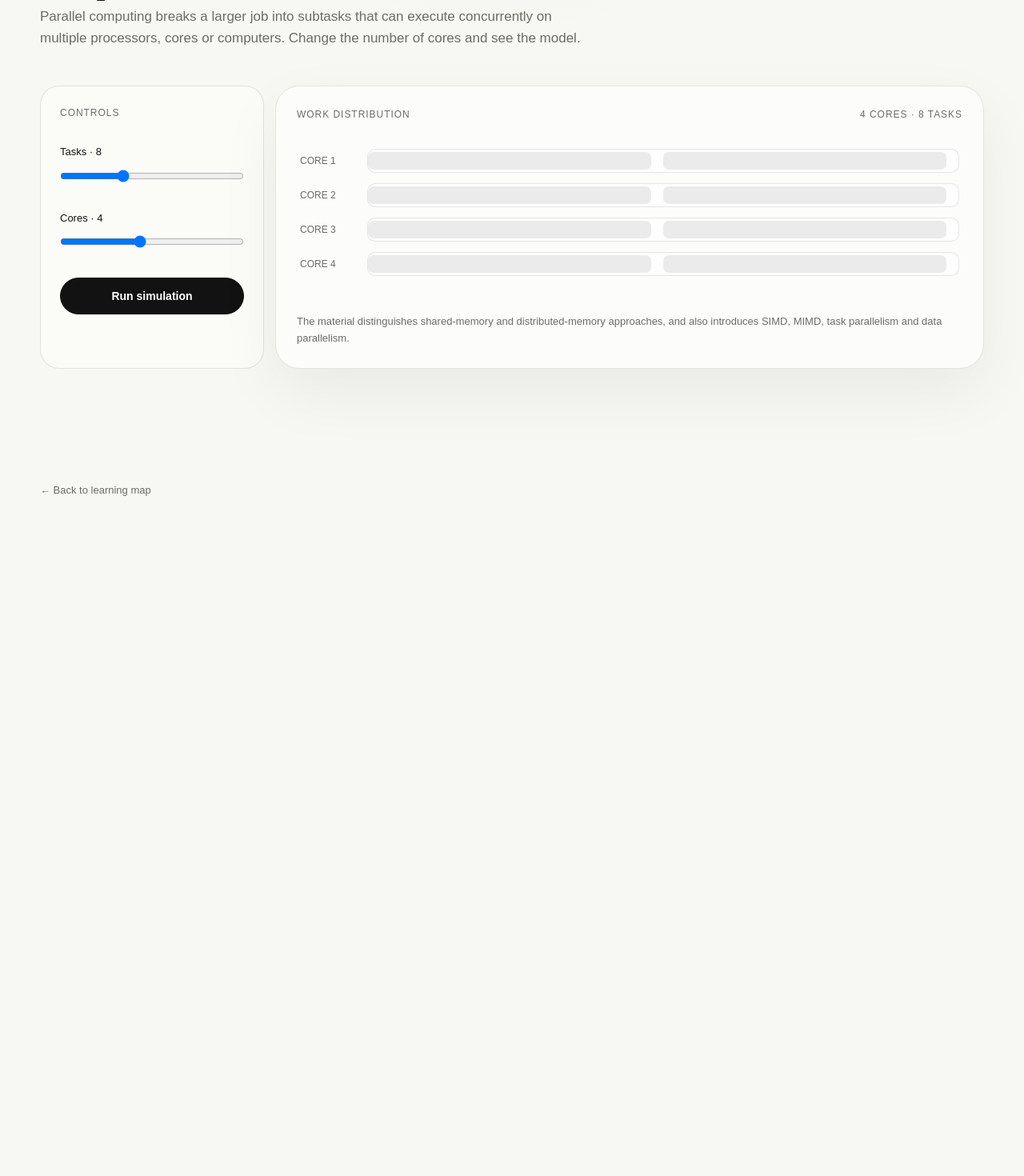
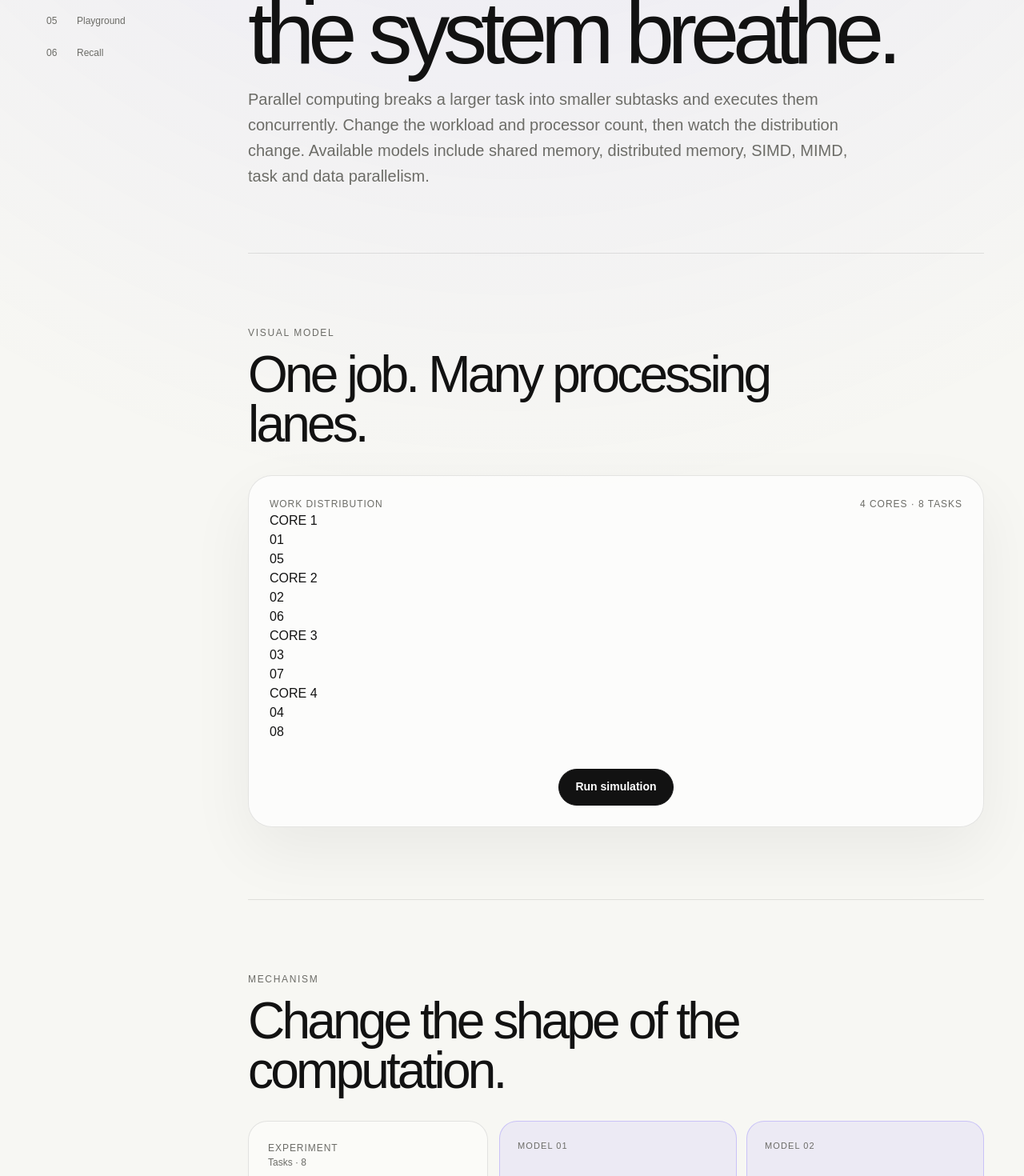
Before and after one commit to veera-raghavann/app, a Next.js app: page /learn/parallel in a window 1280 px wide. Shown: the part 300-1770 px from the top of the page at 80% size. Before the commit the page ends 975 px from the top, so only its background shows below. Built offline with nearby package versions, Linux system fonts and the light colour scheme.

Commit message:
feat: turn parallel computing into interactive simulation

```diff
--- a/src/app/learn/parallel/page.tsx
+++ b/src/app/learn/parallel/page.tsx
@@ -2,33 +2,72 @@
 
 import Link from "next/link";
 import { useMemo, useState } from "react";
+import { motion } from "motion/react";
+import ConceptShell from "@/components/learning/ConceptShell";
+import ParticleFlow from "@/components/learning/ParticleFlow";
 
 export default function ParallelPage() {
   const [cores, setCores] = useState(4);
   const [tasks, setTasks] = useState(8);
   const [running, setRunning] = useState(false);
   const lanes = useMemo(() => Array.from({ length: cores }, (_, i) => i), [cores]);
+  const perLane = Math.ceil(tasks / cores);
 
   return (
-    <main className="shell">
-      <header className="nav"><div className="container nav-inner"><Link className="brand" href="/">APP<span style={{ color: "var(--accent)" }}>.</span></Link><div className="nav-links"><Link href="/learn">Learning map</Link><span>07 / Parallel</span></div><span className="eyebrow"><span className="dot" /> Playground</span></div></header>
-      <section className="section" style={{ paddingTop: 90 }}>
-        <div className="container">
-          <div className="section-head"><div className="section-kicker">Parallel computing</div><h1 style={{ margin: "12px 0 18px", fontSize: "clamp(58px, 9vw, 108px)", lineHeight: .88, letterSpacing: "-.075em" }}>Split the work.</h1><p>Parallel computing breaks a larger job into subtasks that can execute concurrently on multiple processors, cores or computers. Change the number of cores and see the model.</p></div>
-          <div style={{ display: "grid", gridTemplateColumns: "280px minmax(0,1fr)", gap: 14 }}>
-            <div className="card">
-              <div className="card-num">CONTROLS</div>
-              <label style={{ display: "block", marginTop: 30, fontSize: 13 }}>Tasks · {tasks}</label>
-              <input type="range" min="4" max="16" value={tasks} onChange={(e) => setTasks(Number(e.target.value))} style={{ width: "100%", marginTop: 12 }} />
-              <label style={{ display: "block", marginTop: 28, fontSize: 13 }}>Cores · {cores}</label>
-              <input type="range" min="1" max="8" value={cores} onChange={(e) => setCores(Number(e.target.value))} style={{ width: "100%", marginTop: 12 }} />
-              <button className="button primary" style={{ width: "100%", marginTop: 30 }} onClick={() => setRunning(!running)}>{running ? "Pause simulation" : "Run simulation"}</button>
+    <ConceptShell number="06" kicker="Parallel computing" title="Split the work. Watch the system breathe." intro="Parallel computing breaks a larger task into smaller subtasks and executes them concurrently. Change the workload and processor count, then watch the distribution change. Available models include shared memory, distributed memory, SIMD, MIMD, task and data parallelism.">
+      <section className="lesson-section" id="visual">
+        <div className="lesson-kicker">Visual model</div>
+        <h2>One job. Many processing lanes.</h2>
+        <div className="visual-card">
+          <div className="visual-header"><span>WORK DISTRIBUTION</span><span>{cores} CORES · {tasks} TASKS</span></div>
+          <div className="parallel-stage">
+            <ParticleFlow running={running} count={tasks} lanes={cores} />
+            <div className="parallel-lanes">
+              {lanes.map((lane) => (
+                <div className="parallel-lane" key={lane}>
+                  <span>CORE {lane + 1}</span>
+                  <div className="parallel-track">
+                    {Array.from({ length: perLane }, (_, j) => {
+                      const task = lane + j * cores;
+                      if (task >= tasks) return null;
+                      return <motion.div key={task} className="parallel-task" animate={running ? { x: [0, 5, 0] } : { x: 0 }} transition={{ duration: .8, repeat: running ? Infinity : 0, delay: j * .05 }}>{String(task + 1).padStart(2, "0")}</motion.div>;
+                    })}
+                  </div>
+                </div>
+              ))}
             </div>
-            <div className="visual-card"><div className="visual-header"><span>WORK DISTRIBUTION</span><span>{cores} CORES · {tasks} TASKS</span></div><div style={{ padding: "34px 4px" }}>{lanes.map((lane) => <div key={lane} style={{ display: "grid", gridTemplateColumns: "70px 1fr", gap: 14, alignItems: "center", marginBottom: 13 }}><span style={{ color: "var(--muted)", fontSize: 12 }}>CORE {lane + 1}</span><div style={{ height: 30, borderRadius: 10, border: "1px solid var(--line)", background: "rgba(255,255,255,.7)", overflow: "hidden", position: "relative" }}>{Array.from({ length: Math.ceil(tasks / cores) }, (_, j) => <span key={j} style={{ position: "absolute", left: `${(j / Math.ceil(tasks / cores)) * 100}%`, width: `${(1 / Math.ceil(tasks / cores)) * 100 - 2}%`, top: 3, bottom: 3, borderRadius: 7, background: running ? "rgba(110,92,255,.20)" : "rgba(18,18,18,.08)", transition: "background .2s" }} />)}</div></div>)}</div><div style={{ color: "var(--muted)", fontSize: 13, lineHeight: 1.6 }}>The material distinguishes shared-memory and distributed-memory approaches, and also introduces SIMD, MIMD, task parallelism and data parallelism.</div></div>
+          </div>
+          <div className="actions" style={{ justifyContent: "center" }}>
+            <button className="button primary" onClick={() => setRunning((value) => !value)}>{running ? "Pause simulation" : "Run simulation"}</button>
           </div>
         </div>
       </section>
-      <footer className="footer"><div className="container"><Link href="/learn">← Back to learning map</Link></div></footer>
-    </main>
+
+      <section className="lesson-section" id="mechanism">
+        <div className="lesson-kicker">Mechanism</div>
+        <h2>Change the shape of the computation.</h2>
+        <div className="playground-grid">
+          <div className="card">
+            <div className="card-num">EXPERIMENT</div>
+            <label className="field"><span>Tasks · {tasks}</span><input type="range" min="4" max="16" value={tasks} onChange={(e) => setTasks(Number(e.target.value))} /></label>
+            <label className="field" style={{ marginTop: 20 }}><span>Cores · {cores}</span><input type="range" min="1" max="8" value={cores} onChange={(e) => setCores(Number(e.target.value))} /></label>
+          </div>
+          <div className="idea-grid" style={{ marginTop: 0 }}>
+            {["Shared memory", "Distributed memory", "SIMD", "MIMD"].map((item, i) => <div className="idea-card selected" key={item}><span>MODEL 0{i + 1}</span><strong>{item}</strong><p>{i === 0 ? "Multiple processors or cores share a common memory space." : i === 1 ? "Processors operate with their own memory and communicate through message passing." : i === 2 ? "One instruction operates on multiple data elements at once." : "Different processors or cores execute different instructions on different data."}</p></div>)}
+          </div>
+        </div>
+      </section>
+
+      <section className="lesson-section" id="code">
+        <div className="lesson-kicker">Code connection</div>
+        <h2>Parallelism is a strategy, not a magic speed button.</h2>
+        <pre className="code-block"><code>{`// Conceptual model\nfor each task in tasks:\n    assign task to an available processing unit\n\nwait for all workers\ncombine the results`}</code></pre>
+      </section>
+
+      <section className="lesson-section" id="recall">
+        <div className="lesson-kicker">Recall</div>
+        <div className="card recall-card"><h3>What makes parallelism useful?</h3><p>Independent work can be distributed so multiple processing units operate at the same time. The material also highlights trade-offs such as load balancing, data dependencies, communication overhead and synchronization.</p><Link className="button primary" href="/learn">Back to learning map</Link></div>
+      </section>
+    </ConceptShell>
   );
 }
```
